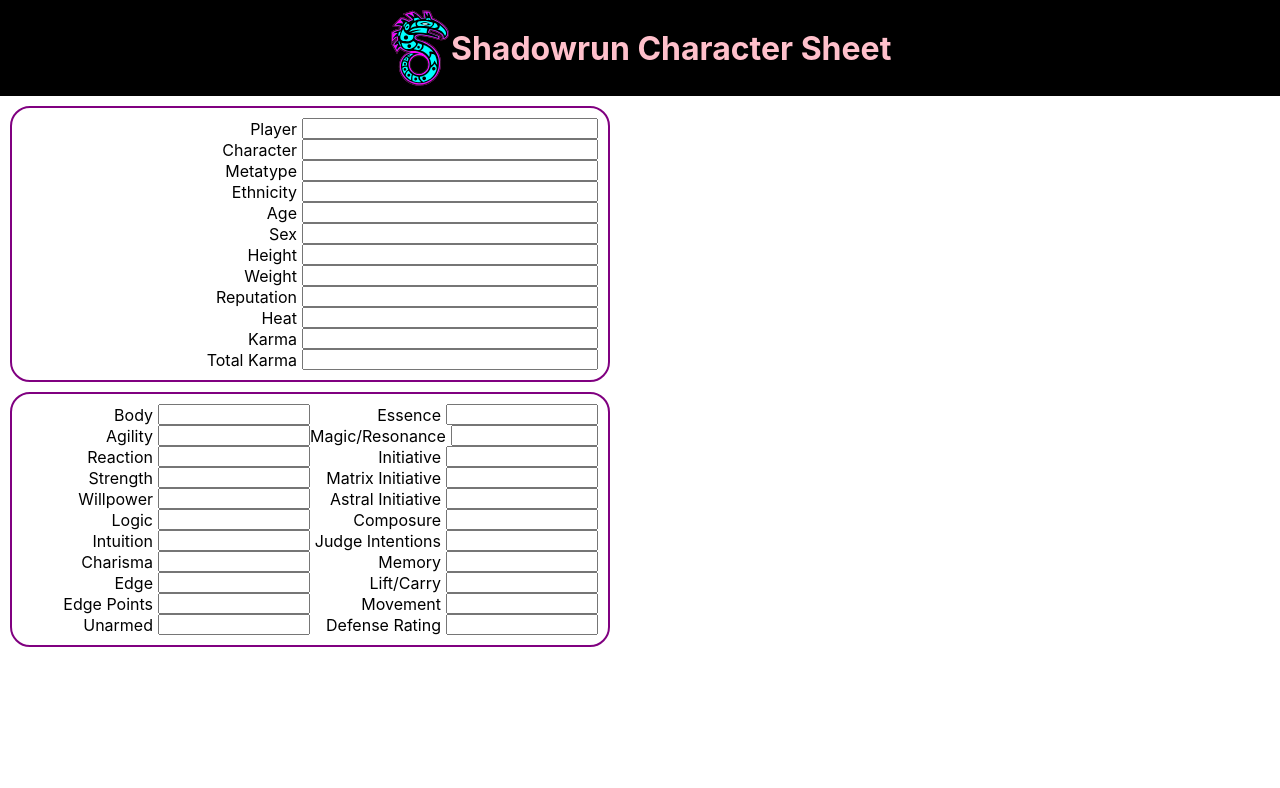
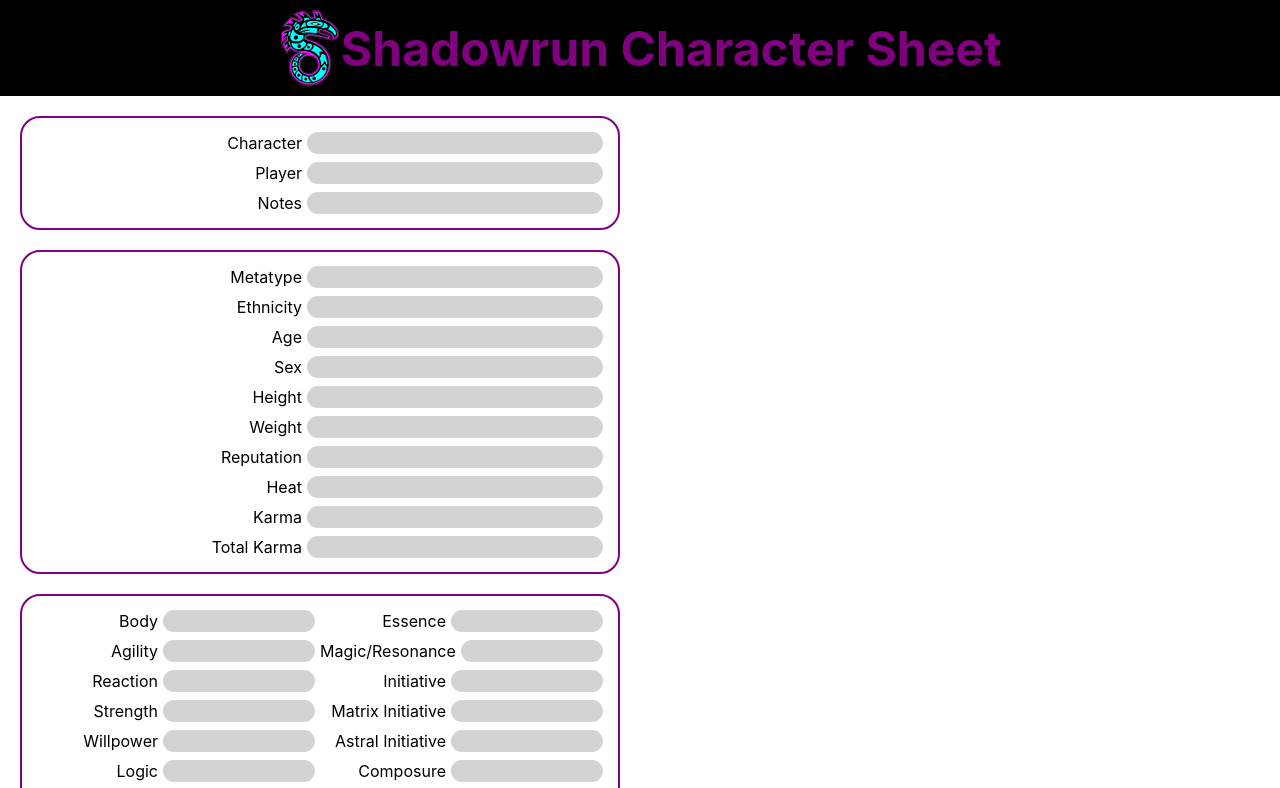
Before and after one commit to ubik23/courreur-des-ombres, a React (Create React App) app: page / in a window 1280 px wide. Shown: the top 788 px of the page. Built offline with nearby package versions, Linux system fonts and the light colour scheme.

Commit message:
Style input boxes.

```diff
--- a/src/App.js
+++ b/src/App.js
@@ -11,16 +11,22 @@
       <div className="data__wrapper">
         <div className="data__container">
           <div className="data__column--single">
+          <div className="data__row"><label>Character</label>
+          <input type="text" /></div>
           <div className="data__row"><label>Player</label>
           <input type="text" /></div>
-          <div className="data__row"><label>Character</label>
+          <div className="data__row"><label>Notes</label>
           <input type="text" /></div>
+        </div>
+      </div>
+      <div className="data__container">
+        <div className="data__column--single">
           <div className="data__row"><label>Metatype</label>
           <input type="text" /></div>
           <div className="data__row"><label>Ethnicity</label>
           <input type="text" /></div>
           <div className="data__row"><label>Age</label>
-          <input type="text" /></div>
+          <input type="number" /></div>
           <div className="data__row"><label>Sex</label>
           <input type="text" /></div>
           <div className="data__row"><label>Height</label>
--- a/src/Sass/App.scss
+++ b/src/Sass/App.scss
@@ -22,12 +22,13 @@
 
 .App-header {
   background-color: #000;
+  font-size: 1.5rem;
   height: 10vh;
   display: flex;
   flex-direction: row;
   align-items: center;
   justify-content: center;
-  color: pink;
+  color: purple;
   padding: 1vh 10vw;
 }
 
@@ -48,7 +49,7 @@
     border: 2px solid purple;
     border-radius: 20px;
     width: 45%;
-    margin: 10px 0 0 10px;
+    margin: 20px 0 0 20px;
     padding: 10px;
   }
   &__column {
@@ -72,9 +73,14 @@
     justify-content: flex-end;
     align-items: center;
     & input {
+      text-align: center;
       max-width: 50%;
       width: 100%;
-      margin-left: 5px;
+      height: 1rem;
+      border: solid 2px lightgray;
+      border-radius: 1rem;
+      margin: .25rem 5px;
+      background-color: lightgray;
     }
   }
 }
```
